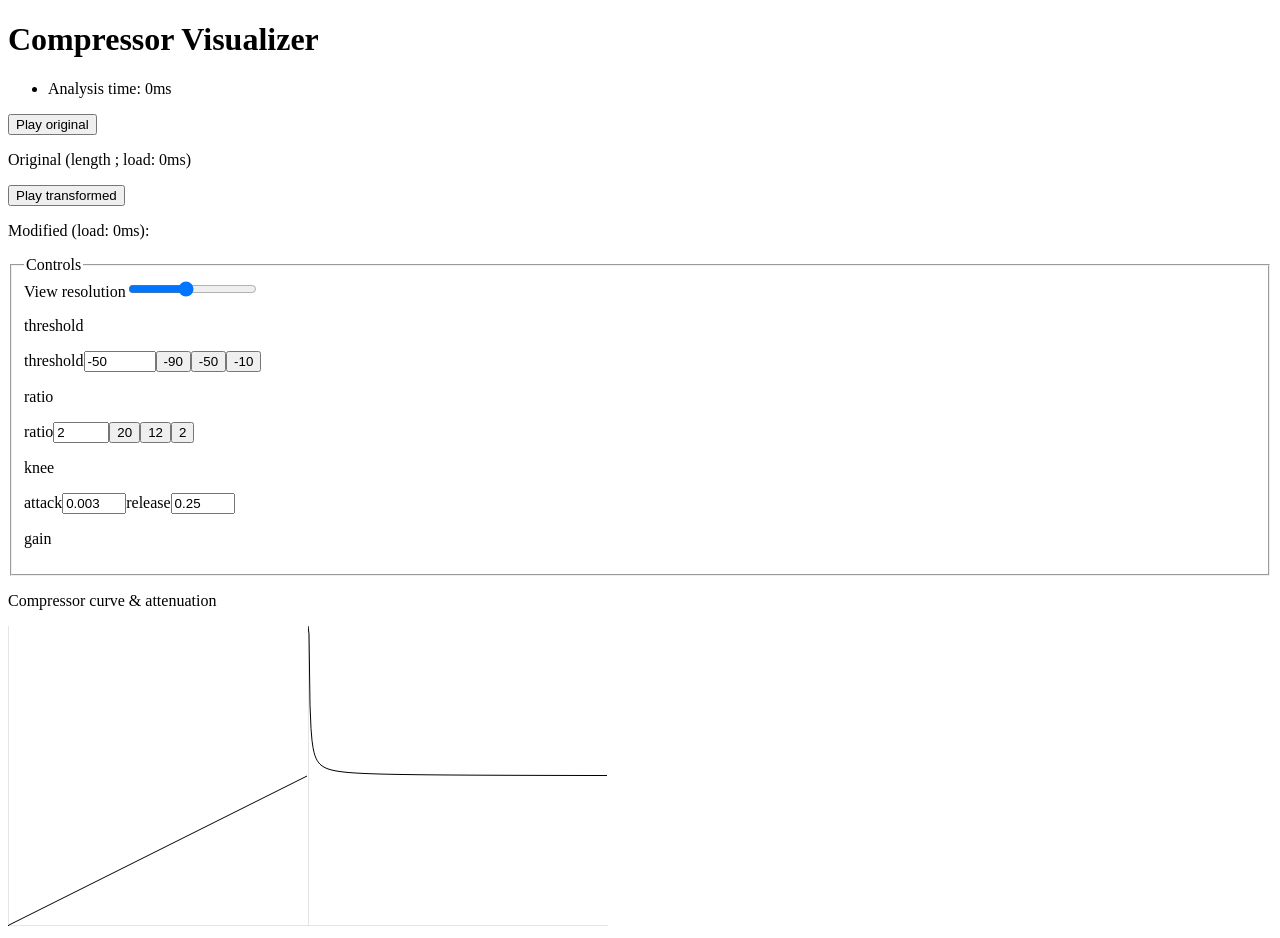
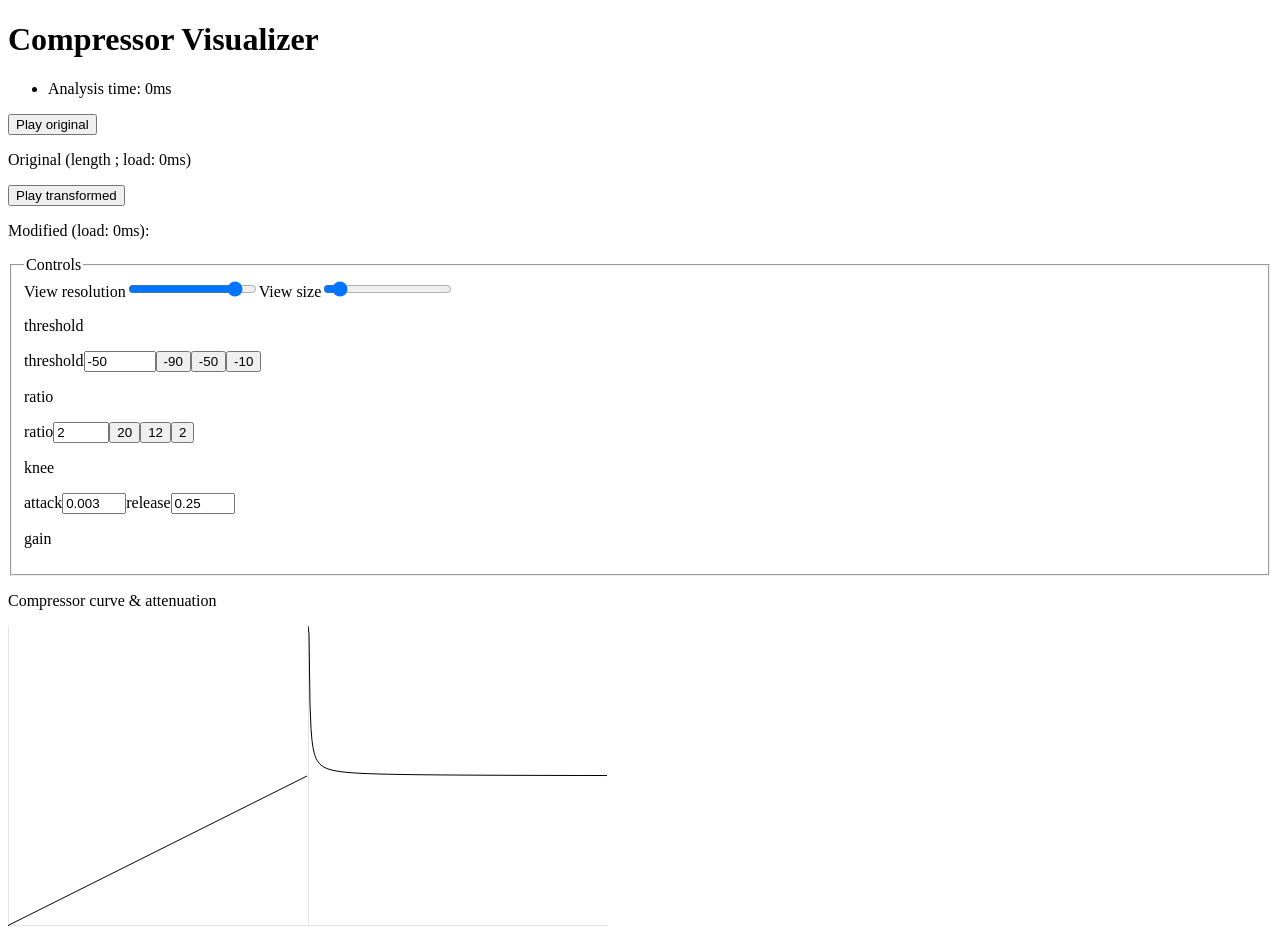
Before and after one commit to citelao/compressor-visualizer, a React app: page / in a window 1280 px wide. Built offline with nearby package versions, Linux system fonts and the light colour scheme; no server answers; the HTML template or start-up script is replaced by a standard one.

Commit message:
add size of visualization slider

```diff
--- a/src/js/app.tsx
+++ b/src/js/app.tsx
@@ -23,7 +23,8 @@ interface IAppState {
 
     compressor: ICompressorSettings,
 
-    samples: number
+    samples: number, // number of samples to visualize
+    size: number, // scope of the audio to view
 }
 
 class App extends React.Component<IAppProps, IAppState>
@@ -53,7 +54,8 @@ class App extends React.Component<IAppProps, IAppState>
                 release: .25
             },
 
-            samples: 500
+            samples: 500,
+            size: 500
         };
     }
 
@@ -137,7 +139,7 @@ class App extends React.Component<IAppProps, IAppState>
         const WAVEFORM_WIDTH = 1000;
 
         const offset = 12000;
-        const size = 500000;
+        const size = this.state.size;
         console.log(`Offset: ${offset}; Size: ${size}; Samples: ${samples}; Group size: ${getGroupSize(size, samples)}`);
         const viewWidthS = (this.state.audioBuffer)
             ? size / this.state.audioBuffer.sampleRate
@@ -253,6 +255,11 @@ class App extends React.Component<IAppProps, IAppState>
                     <input type="range" onChange={this.handleResolutionChange} value={Math.log2(samples)} min={1} max={Math.log2(size)} />
                 </label>
 
+                <label>
+                    View size
+                    <input type="range" onChange={this.handleSizeChange} value={Math.log2(size)} min={1} max={Math.log2(this.state.audioBuffer?.length || 0)} />
+                </label>
+
                 <p>threshold</p>
                 <label>
                     threshold
@@ -315,6 +322,14 @@ class App extends React.Component<IAppProps, IAppState>
 
         this.setState({
             samples: resolution
+        });
+    }
+
+    private handleSizeChange = (e: React.ChangeEvent<HTMLInputElement>) => {
+        const size = Math.pow(2, e.target.valueAsNumber);
+
+        this.setState({
+            size: size
         });
     }
 
```
